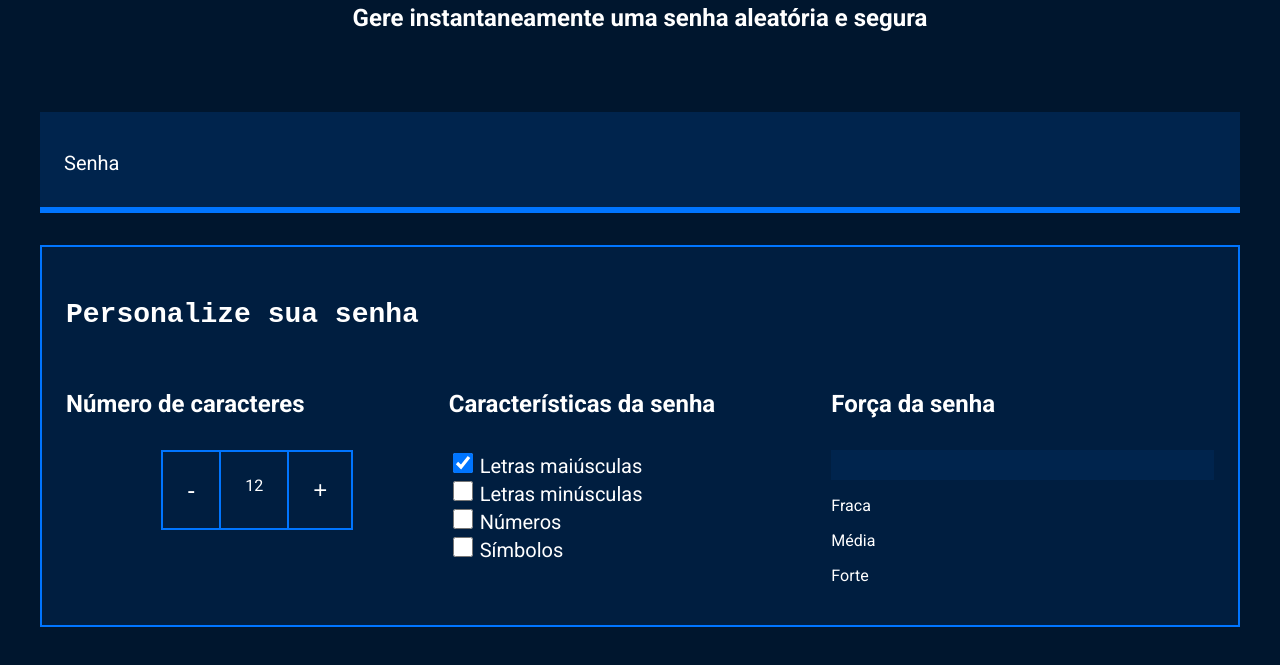
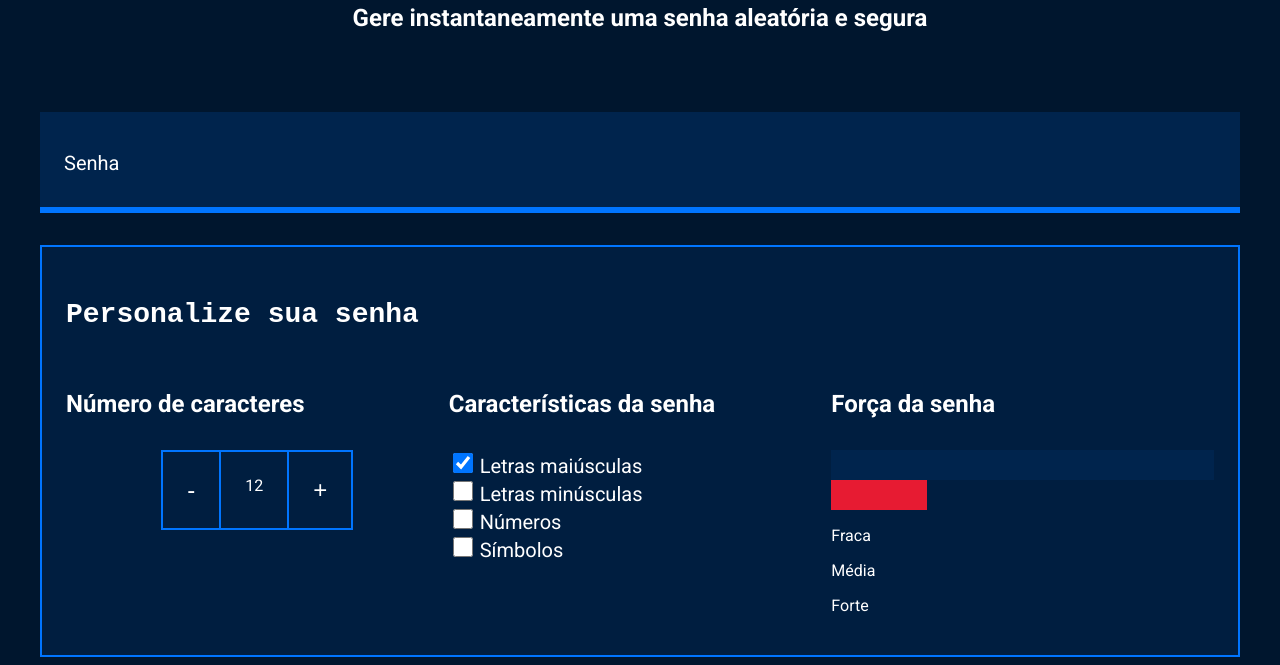
Before and after one commit to joselliaport3lla/Avaliacao1_3B_21, a plain HTML site: page index.html in a window 1280 px wide. Shown: the part 185-850 px from the top of the page. Before the commit the page ends 820 px from the top, so only its background shows below. Drawn offline with Linux system fonts and the light colour scheme; a script that the page names is missing.

Commit message:
corrigindo erros

```diff
--- a/index.html
+++ b/index.html
@@ -52,7 +52,7 @@
             <div class="parametro-senha">
                 <h4 class="parametro-senha__titulo">Força da senha</h4>
                 <div class="barra"></div>
-                <div class="forca forte"></div>
+                <div class="fraca"></div>
                 <div class="parametro-senha-textos"></div>
                 <p>Fraca</p>
                 <p>Média</p>
--- a/style.css
+++ b/style.css
@@ -131,6 +131,6 @@ label{
 
 .fraca{
     height: 30px;
-    position: relative;
-    bottom: 30px;
+    width: 25%;
+    background-color: #e71b32;
 }
```
